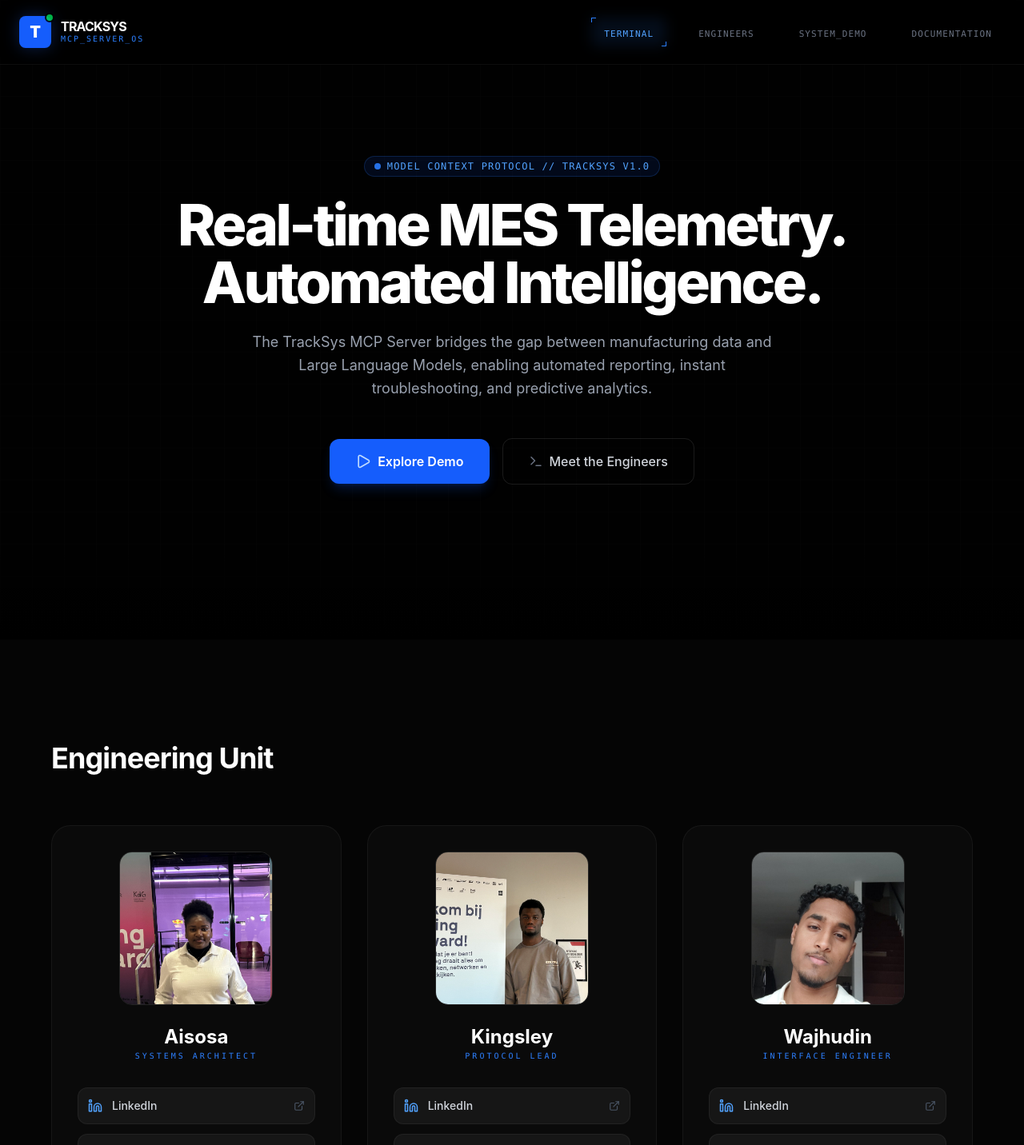
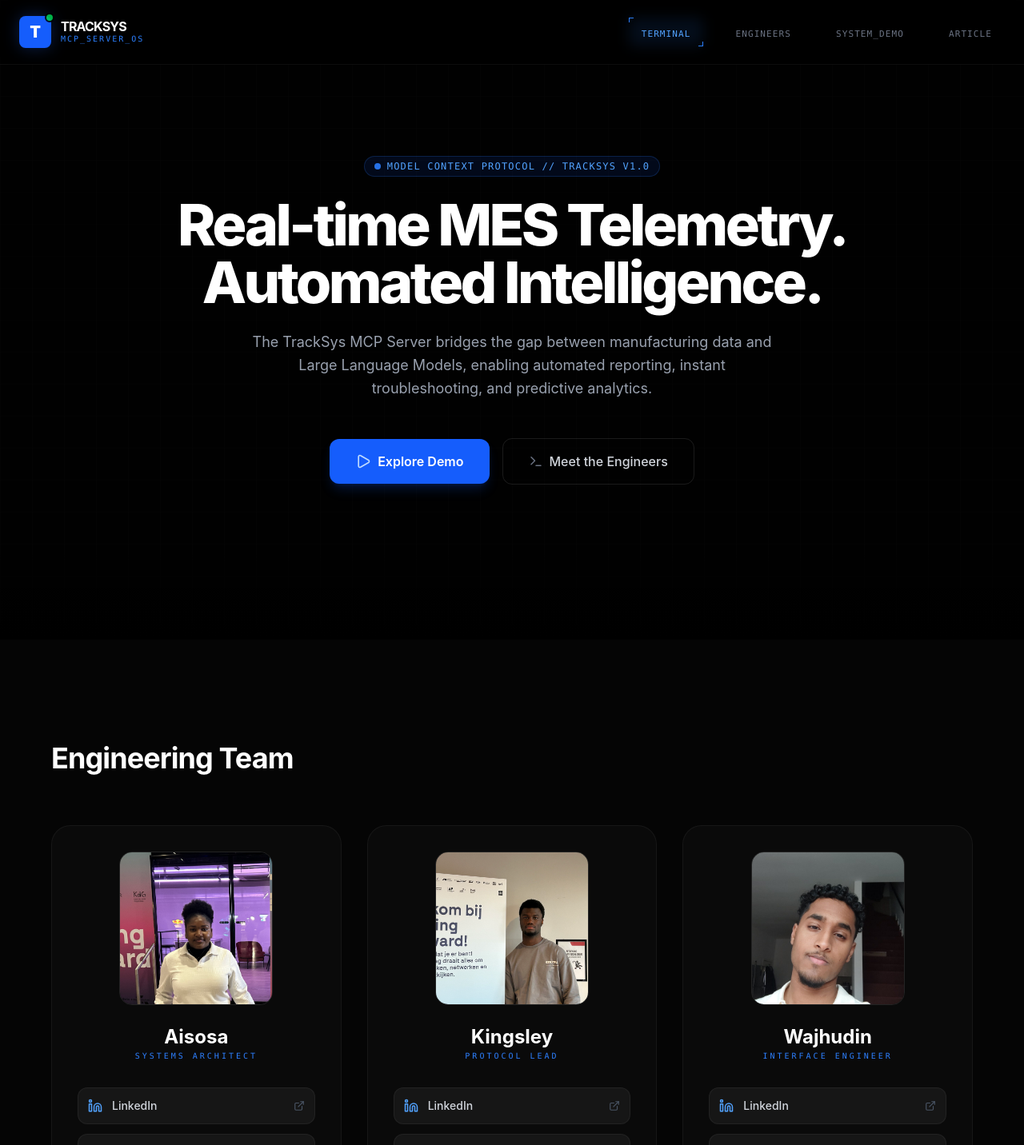
Before and after one commit to EA2-Programmer/Mcp-project, a Next.js app in the folder team-project-website/: page / in a window 1280 px wide. Shown: the top 1432 px of the page at 80% size. Built offline with nearby package versions, Linux system fonts and the light colour scheme.

Commit message:
Article added to website

```diff
--- a/team-project-website/components/Navbar.tsx
+++ b/team-project-website/components/Navbar.tsx
@@ -10,7 +10,7 @@
         { name: 'Terminal', id: 'hero' },
         { name: 'Engineers', id: 'team' },
         { name: 'System_Demo', id: 'video' },
-        { name: 'Documentation', id: 'articles' }
+        { name: 'Article', id: 'articles' }
     ];
 
     useEffect(() => {
--- a/team-project-website/components/sections/Team.tsx
+++ b/team-project-website/components/sections/Team.tsx
@@ -10,7 +10,7 @@
     return (
         <section id="team" className="py-16 sm:py-32 px-4 sm:px-6 bg-[#050505]">
             <div className="max-w-6xl mx-auto">
-                <h2 className="text-2xl sm:text-3xl md:text-4xl font-bold text-white mb-8 sm:mb-16 tracking-tight">Engineering Unit</h2>
+                <h2 className="text-2xl sm:text-3xl md:text-4xl font-bold text-white mb-8 sm:mb-16 tracking-tight">Engineering Team</h2>
                 <div className="grid grid-cols-1 sm:grid-cols-2 lg:grid-cols-3 gap-6 sm:gap-8">
                     {team.map((m, i) => (
                         <div key={i} className="group relative bg-[#0a0a0a] border border-white/5 rounded-2xl sm:rounded-3xl p-6 sm:p-8 hover:border-blue-500/50 transition-all duration-500">
```
